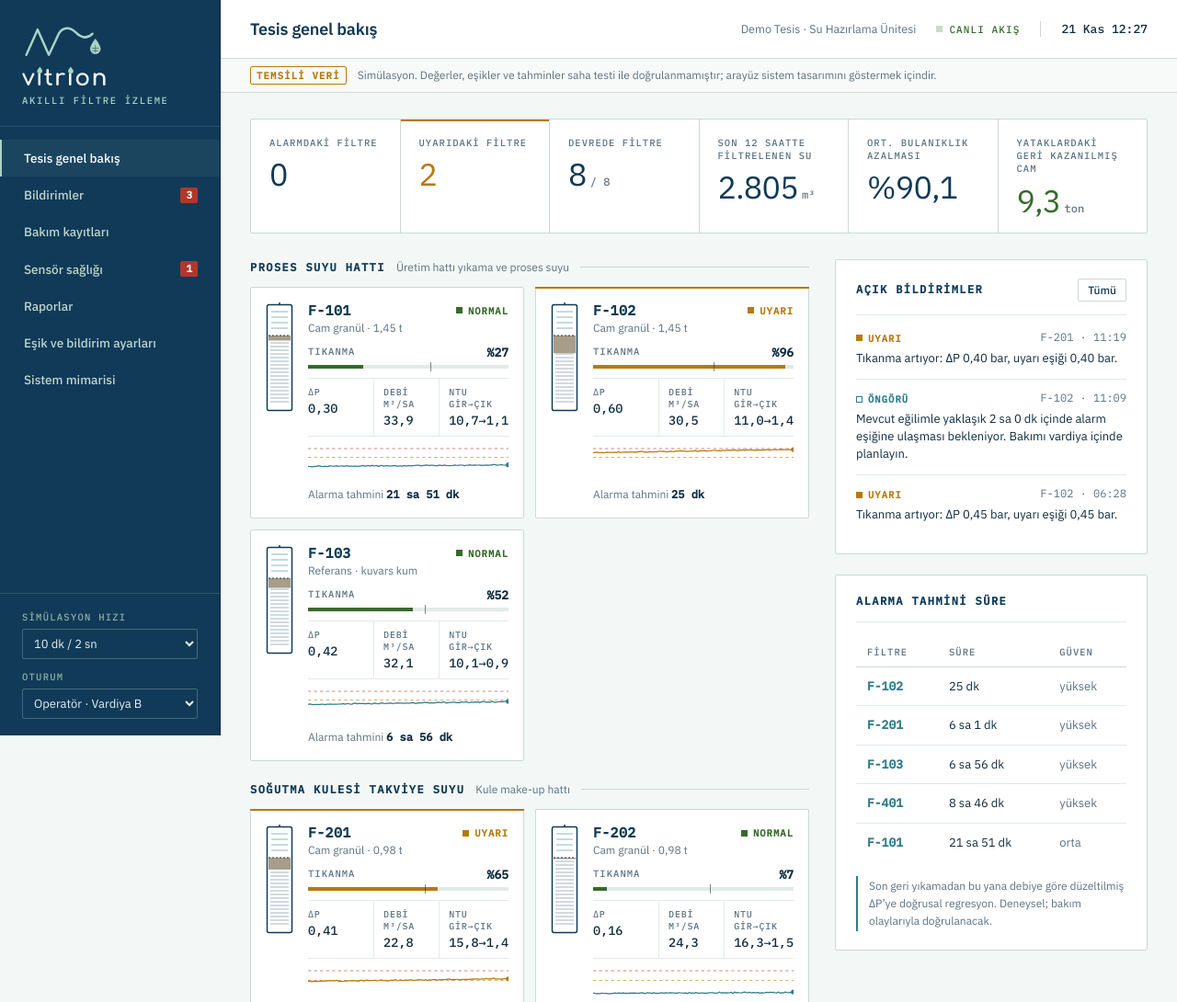
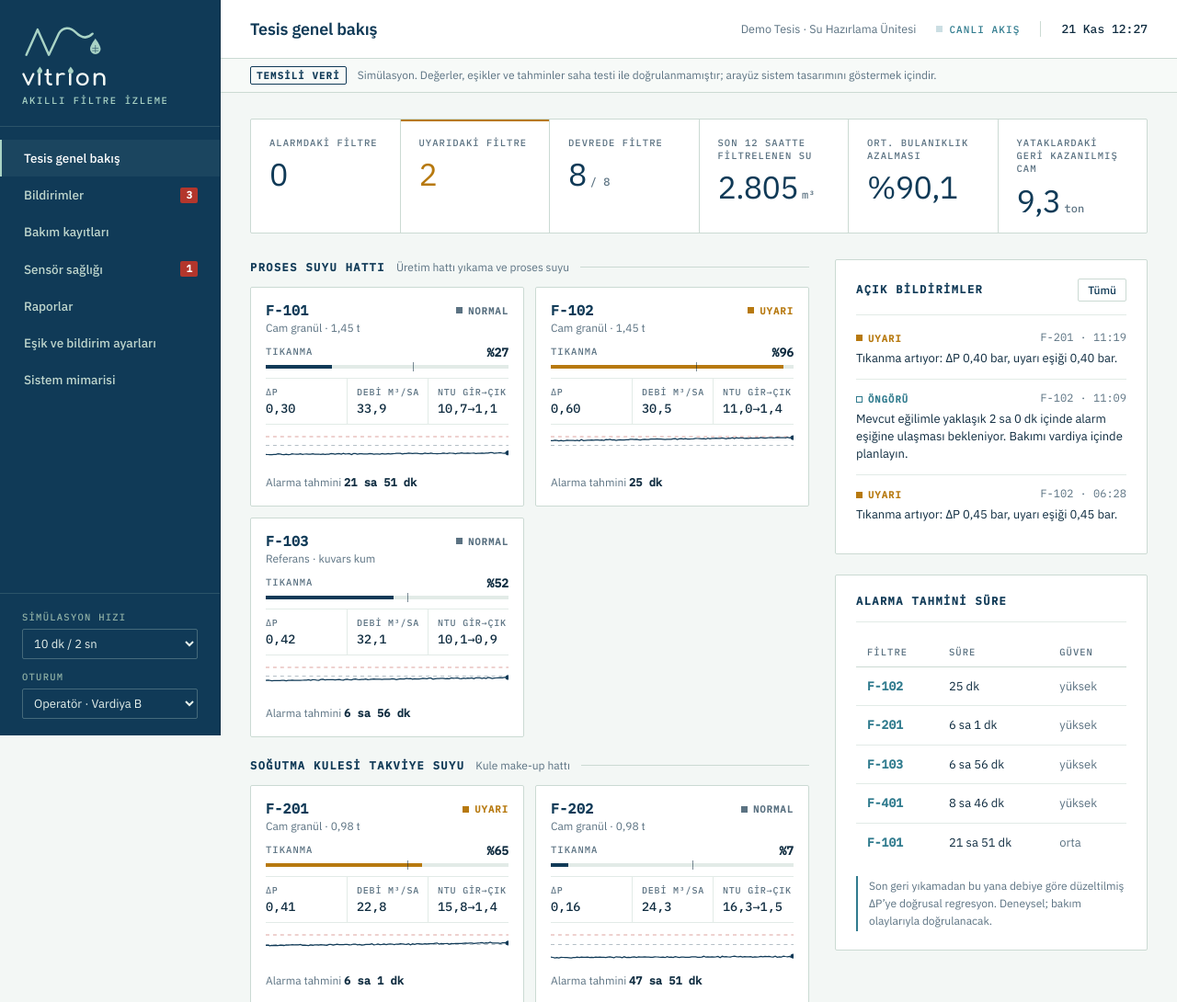
Before and after one commit to esrainan120-ctrl/ideathon-ai-app, a plain HTML site: page docs/index.html in a window 1280 px wide. Shown: the top 1090 px of the page at 92% size. Drawn offline with Linux system fonts and the light colour scheme.

Commit message:
Filtre kesit görseli kaldırıldı, renk kullanımı sadeleştirildi
Co-Authored-By: Claude Opus 5.5 <noreply@anthropic.com>
Claude-Session: https://claude.ai/code/session_019zBy2z5RwEWSrywfqiRukp

```diff
--- a/docs/index.html
+++ b/docs/index.html
@@ -53,12 +53,12 @@ main{min-width:0;display:flex;flex-direction:column}
 .topbar h1{font:600 18px/1.2 var(--body);letter-spacing:-.01em;margin:0;color:var(--prussian);text-wrap:balance}
 .topbar .meta{display:flex;flex-wrap:wrap;gap:6px 22px;color:var(--muted);font-size:12.5px;margin-left:auto;align-items:center}
 .clock{font:500 13px var(--mono);color:var(--ink);padding-left:22px;border-left:1px solid var(--line)}
-.live{display:inline-flex;align-items:center;gap:7px;font:500 11px var(--mono);letter-spacing:.1em;text-transform:uppercase;color:var(--ok)}
-.live::before{content:"";width:7px;height:7px;background:var(--ok);animation:blink 2s steps(1) infinite}
+.live{display:inline-flex;align-items:center;gap:7px;font:500 11px var(--mono);letter-spacing:.1em;text-transform:uppercase;color:var(--teal)}
+.live::before{content:"";width:7px;height:7px;background:var(--teal);animation:blink 2s steps(1) infinite}
 @keyframes blink{50%{opacity:.25}}
 .paused .live{color:var(--muted)} .paused .live::before{background:var(--muted);animation:none}
 .demo-note{display:flex;gap:12px;align-items:center;color:var(--muted);font-size:12px;padding:8px 32px;border-bottom:1px solid var(--line);background:var(--soft)}
-.demo-note b{font:600 10.5px var(--mono);letter-spacing:.12em;color:var(--warn);border:1px solid var(--warn);padding:2px 6px;border-radius:var(--r);white-space:nowrap}
+.demo-note b{font:600 10.5px var(--mono);letter-spacing:.12em;color:var(--prussian);border:1px solid var(--prussian);padding:2px 6px;border-radius:var(--r);white-space:nowrap}
 
 /* Genel düzen ve tipografi */
 .view{padding:28px 32px 56px;display:flex;flex-direction:column;gap:28px}
@@ -75,7 +75,7 @@ h3{font:500 10.5px/1.3 var(--mono);margin:0;color:var(--muted);text-transform:up
 .kpi .v{font:300 34px/1 var(--body);letter-spacing:-.02em;color:var(--prussian)}
 .kpi .v small{font:500 12px var(--mono);color:var(--muted);margin-left:4px;letter-spacing:0}
 .kpi .l{font:500 10.5px/1.35 var(--mono);color:var(--muted);text-transform:uppercase;letter-spacing:.1em}
-.kpi.alarm .v{color:var(--alarm)} .kpi.warn .v{color:var(--warn)} .kpi.green .v{color:var(--mughal)}
+.kpi.alarm .v{color:var(--alarm)} .kpi.warn .v{color:var(--warn)}
 .kpi.alarm::before,.kpi.warn::before{content:"";position:absolute;left:0;top:0;right:0;height:2px;background:currentColor}
 .kpi.alarm{color:var(--alarm)} .kpi.warn{color:var(--warn)}
 
@@ -88,15 +88,11 @@ h3{font:500 10.5px/1.3 var(--mono);margin:0;color:var(--muted);text-transform:up
 
 /* Filtre kartları */
 .cards{display:grid;grid-template-columns:repeat(auto-fill,minmax(min(270px,100%),1fr));gap:12px}
-.fcard{display:grid;grid-template-columns:30px 1fr;gap:16px;background:var(--surface);border:1px solid var(--line);border-radius:var(--r);padding:16px;text-decoration:none;color:inherit;position:relative;transition:border-color .15s}
+.fcard{display:block;background:var(--surface);border:1px solid var(--line);border-radius:var(--r);padding:16px;text-decoration:none;color:inherit;position:relative;transition:border-color .15s}
 .fcard::before{content:"";position:absolute;left:-1px;right:-1px;top:-1px;height:2px;background:transparent}
-.fcard.s-uyari::before{background:var(--warn)} .fcard.s-alarm::before{background:var(--alarm)} .fcard.s-bakim::before{background:var(--teal)} .fcard.s-sensor::before{background:var(--sensor)}
+.fcard.s-alarm::before{background:var(--alarm)}
 .fcard:hover{border-color:var(--teal)}
-.column{width:30px;height:120px;display:block}
-.column .wl{stroke:var(--teal);stroke-width:1;opacity:.55}
-.column.bw .wl{animation:flow 1s linear infinite;stroke-dasharray:3 3}
-@keyframes flow{to{stroke-dashoffset:-6}}
-@media (prefers-reduced-motion:reduce){.column.bw .wl,.live::before{animation:none}.fcard{transition:none}}
+@media (prefers-reduced-motion:reduce){.live::before{animation:none}.fcard{transition:none}}
 .fbody{display:flex;flex-direction:column;gap:10px;min-width:0}
 .ftop{display:flex;justify-content:space-between;gap:8px;align-items:flex-start}
 .fid{font:600 15px/1.2 var(--mono);color:var(--prussian);letter-spacing:.02em}
@@ -105,14 +101,14 @@ h3{font:500 10.5px/1.3 var(--mono);margin:0;color:var(--muted);text-transform:up
 /* Durum işaretleri: kare + büyük harf, zemin yok */
 .pill{display:inline-flex;align-items:center;gap:6px;font:600 10.5px/1 var(--mono);letter-spacing:.1em;text-transform:uppercase;white-space:nowrap;padding:4px 0}
 .pill::before{content:"";width:7px;height:7px;background:currentColor;flex:none}
-.p-normal{color:var(--ok)} .p-uyari{color:var(--warn)} .p-alarm{color:var(--alarm)} .p-bakim{color:var(--info)} .p-sensor{color:var(--sensor)} .p-ongoru{color:var(--info)}
+.p-normal{color:var(--muted)} .p-uyari{color:var(--warn)} .p-alarm{color:var(--alarm)} .p-bakim{color:var(--prussian)} .p-sensor{color:var(--muted)} .p-ongoru{color:var(--teal)}
 .p-ongoru::before{background:transparent;border:1.5px solid currentColor;width:7px;height:7px;box-sizing:border-box}
 
 .clog{display:flex;flex-direction:column;gap:5px}
 .clog-row{display:flex;justify-content:space-between;font:500 10.5px var(--mono);letter-spacing:.1em;text-transform:uppercase;color:var(--muted)}
 .clog-row b{font:600 13px var(--mono);letter-spacing:0;color:var(--ink)}
 .bar{height:4px;background:var(--line-2);position:relative}
-.bar i{position:absolute;inset:0 auto 0 0;background:var(--ok)}
+.bar i{position:absolute;inset:0 auto 0 0;background:var(--prussian)}
 .bar.uyari i{background:var(--warn)} .bar.alarm i{background:var(--alarm)}
 .bar .tick{position:absolute;top:-3px;bottom:-3px;width:1px;background:var(--ink);opacity:.55}
 .vals{display:grid;grid-template-columns:repeat(3,1fr);border-top:1px solid var(--line-2);border-bottom:1px solid var(--line-2)}
@@ -428,10 +424,10 @@ function spark(f, w=200, h=34){
   const x = i => i/(pts.length-1)*w, y = v => h - v/max*h;
   let d='', area='', on=false, last=null;
   pts.forEach((p,i)=>{ if(p.dpn==null){on=false;return;} d+=(on?'L':'M')+x(i).toFixed(1)+' '+y(p.dpn).toFixed(1); on=true; last=[x(i),y(p.dpn)]; });
-  const col = {alarm:'var(--alarm)',uyari:'var(--warn)'}[f.level] || 'var(--teal)';
+  const col = f.level==='alarm' ? 'var(--alarm)' : 'var(--prussian)';
   return `<svg viewBox="0 0 ${w} ${h}" width="100%" height="${h}" preserveAspectRatio="none" aria-hidden="true">
-    <line x1="0" x2="${w}" y1="${y(f.warn)}" y2="${y(f.warn)}" stroke="var(--warn)" stroke-dasharray="3 3" opacity=".6"/>
-    <line x1="0" x2="${w}" y1="${y(f.alarm)}" y2="${y(f.alarm)}" stroke="var(--alarm)" stroke-dasharray="3 3" opacity=".6"/>
+    <line x1="0" x2="${w}" y1="${y(f.warn)}" y2="${y(f.warn)}" stroke="var(--muted)" stroke-dasharray="3 3" opacity=".45"/>
+    <line x1="0" x2="${w}" y1="${y(f.alarm)}" y2="${y(f.alarm)}" stroke="var(--alarm)" stroke-dasharray="3 3" opacity=".45"/>
     <path d="${d}" fill="none" stroke="${col}" stroke-width="1.25" vector-effect="non-scaling-stroke"/>
     ${last?`<circle cx="${last[0]}" cy="${last[1]}" r="2.6" fill="${col}"/>`:''}</svg>`;
 }
@@ -597,23 +593,11 @@ vitrion/{tesis}/cihaz/{esp32_id}/saglik
 }
 };
 
-function column(f,pct){
-  // Filtre kesiti: dış hat, su bölgesi, cam yatak (logodaki damla gibi yatay çizgiler) ve üstte biriken tabaka
-  const top=36, bot=114, cake=f.mode==='bw'?0:Math.min(1.15,pct/100)*20;
-  let bed=''; for(let y=top+4;y<=bot-3;y+=4) bed+=`<line x1="5" x2="25" y1="${y}" y2="${y}" stroke="var(--prussian)" stroke-width="1" opacity="${y<top+cake?0:.38}"/>`;
-  let wl=''; for(let y=10;y<top-2;y+=6) wl+=`<line class="wl" x1="6" x2="24" y1="${y}" y2="${y}"/>`;
-  return `<svg class="column${f.mode==='bw'?' bw':''}" viewBox="0 0 30 120" aria-hidden="true">
-    ${wl}${cake>0?`<rect x="3" y="${top}" width="24" height="${cake}" fill="var(--deposit)" opacity=".75"/>`:''}${bed}
-    <line x1="3" x2="27" y1="${top}" y2="${top}" stroke="var(--prussian)" stroke-width="1" stroke-dasharray="2 2"/>
-    <rect x="1.5" y="2.5" width="27" height="115" rx="2" fill="none" stroke="var(--prussian)" stroke-width="1.5"/>
-    <line x1="15" x2="15" y1="0" y2="2.5" stroke="var(--prussian)" stroke-width="1.5"/></svg>`;
-}
 function card(f){
   const h = latest(f), st = statusOf(f), pct = f.mode==='bw'? 0 : clogPct(f,h.dpn), fc = f.mode==='run'?forecast(f):null;
   const cls = f.level==='alarm'?'alarm':f.level==='uyari'?'uyari':'';
   const wPct = (f.warn-f.d0)/(f.alarm-f.d0)*100;
   return `<a class="fcard s-${st}" href="#filtre-${f.id.toLowerCase()}">
-    ${column(f,pct)}
     <div class="fbody">
       <div class="ftop"><div><div class="fid">${f.id}</div><div class="fname">${f.media==='sand'?'Referans · kuvars kum':'Cam granül · '+fmt(f.kg/1000,2)+' t'}</div></div><span class="pill p-${st}">${levelName(st)}</span></div>
       <div class="clog"><div class="clog-row"><span>Tıkanma</span><b>%${fmt(Math.min(pct,130),0)}</b></div>
@@ -647,7 +631,7 @@ function detail(id){
   </div>
   <div class="panel"><div class="panel-head"><h2>Debiye göre düzeltilmiş ΔP · son 12 saat</h2>
     <div class="legend"><span><i style="background:var(--teal)"></i>ΔP (düz.)</span><span><i style="background:var(--prussian)"></i>Tahmin</span><span><i style="background:var(--info-bg);height:10px"></i>Geri yıkama</span></div></div>
-    <div class="chart">${chart({series:[{pts,key:'dpn',c:'var(--teal)',area:true}],ymax,thresholds:[{v:f.warn,c:'var(--warn)',l:'Uyarı '+fmt(f.warn)},{v:f.alarm,c:'var(--alarm)',l:'Alarm '+fmt(f.alarm)}],proj,bands})}</div>
+    <div class="chart">${chart({series:[{pts,key:'dpn',c:'var(--teal)',area:true}],ymax,thresholds:[{v:f.warn,c:'var(--muted)',l:'Uyarı '+fmt(f.warn)},{v:f.alarm,c:'var(--alarm)',l:'Alarm '+fmt(f.alarm)}],proj,bands})}</div>
     <div class="forecast">
       <div><h3>Uyarı eşiğine</h3><div class="big">${fc?dur(fc.toWarn):'—'}</div></div>
       <div><h3>Alarm eşiğine</h3><div class="big">${f.level==='alarm'?'Aşıldı':fc?dur(fc.toAlarm):'—'}</div></div>
@@ -656,8 +640,8 @@ function detail(id){
     </div>
     <p class="callout">Doğrusal regresyon, son geri yıkamadan sonraki en fazla 120 dakikalık ölçüme uygulanır. Doğrulanmış bir kalan ömür hesabı değildir; tahminler gerçek bakım olaylarıyla karşılaştırılarak güncellenecektir.</p></div>
   <div class="grid-2" style="grid-template-columns:minmax(0,1fr) minmax(0,1fr)">
-  <div class="panel"><div class="panel-head"><h2>Bulanıklık · giriş ve çıkış</h2><div class="legend"><span><i style="background:var(--warn)"></i>Giriş</span><span><i style="background:var(--mughal)"></i>Çıkış</span></div></div>
-    <div class="chart">${chart({series:[{pts,key:'ti',c:'var(--warn)'},{pts,key:'to',c:'var(--mughal)',area:true}],ymax:nmax,W:560,h:240})}</div></div>
+  <div class="panel"><div class="panel-head"><h2>Bulanıklık · giriş ve çıkış</h2><div class="legend"><span><i style="background:var(--muted)"></i>Giriş</span><span><i style="background:var(--teal)"></i>Çıkış</span></div></div>
+    <div class="chart">${chart({series:[{pts,key:'ti',c:'var(--muted)'},{pts,key:'to',c:'var(--teal)',area:true}],ymax:nmax,W:560,h:240})}</div></div>
   <div class="panel"><div class="panel-head"><h2>Bu filtrenin bildirimleri</h2><a class="btn ghost sm" href="#bildirimler">Bildirim merkezi</a></div>
     <div class="feed">${myAlerts.map(a=>`<div class="feed-item"><span class="pill p-${a.level}">${levelName(a.level)}</span><span class="t">${hhmm(tAt(a.m))} · ${a.state}</span><div class="msg">${a.msg}</div></div>`).join('')||'<p class="muted">Son 12 saatte bildirim yok.</p>'}</div></div>
   </div>`;
```
Also changed, not shown: web/index.html (+15 -31 lines).
